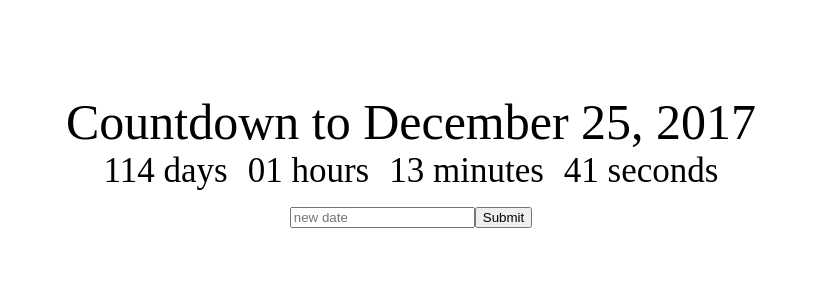
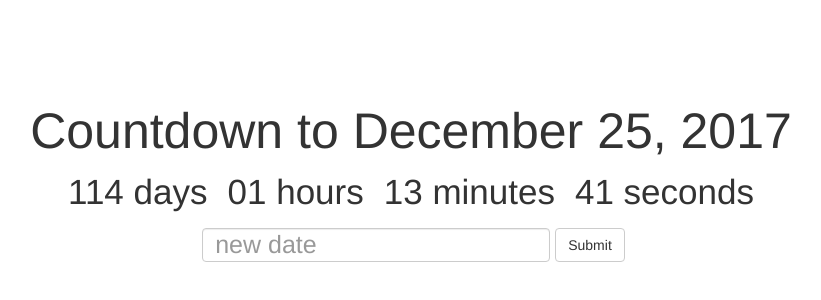
Before and after one commit to wtchou712/countdown-reactjs, a React (Create React App) app: page / in a window 1280 px wide. Shown: the part 160-460 px from the top of the page, without its empty margins (229-1050 px from the left). Built offline with nearby package versions, Linux system fonts and the light colour scheme.

Commit message:
countdown clock completed

```diff
--- a/package.json
+++ b/package.json
@@ -4,6 +4,7 @@
   "private": true,
   "dependencies": {
     "react": "^15.6.1",
+    "react-bootstrap": "^0.31.2",
     "react-dom": "^15.6.1",
     "react-scripts": "1.0.12"
   },
--- a/public/index.html
+++ b/public/index.html
@@ -19,6 +19,7 @@
       work correctly both with client-side routing and a non-root public URL.
       Learn how to configure a non-root public URL by running `npm run build`.
     -->
+    <link rel="stylesheet" href="https://maxcdn.bootstrapcdn.com/bootstrap/latest/css/bootstrap.min.css">
     <title>React App</title>
   </head>
   <body>
--- a/src/App.css
+++ b/src/App.css
@@ -12,3 +12,8 @@
 	display: inline;
 	margin: 10px;
 }
+
+.Deadline-input {
+	font-size: 25px;
+	margin: 5px;
+}
--- a/src/App.jsx
+++ b/src/App.jsx
@@ -1,6 +1,7 @@
 import React, { Component } from 'react';
 import Clock from './Clock.jsx';
 import './App.css';
+import { Form, FormControl, Button } from 'react-bootstrap';
 
 class App extends Component {
 	constructor(props){
@@ -24,13 +25,16 @@
 				<Clock
 					deadline = {this.state.deadline}
 				/>
-				<div>
-					<input
+				<Form inline>
+					<FormControl
+						className="Deadline-input"
 						placeholder = 'new date'
 						onChange={event => this.setState({newDeadline: event.target.value})}
 					/>
-					<button onClick={() => this.changeDeadline()}>Submit</button>
-				</div>
+					<Button onClick={() => this.changeDeadline()}>
+						Submit
+					</Button>
+				</Form>
 			</div>
 		);
 	}
```
